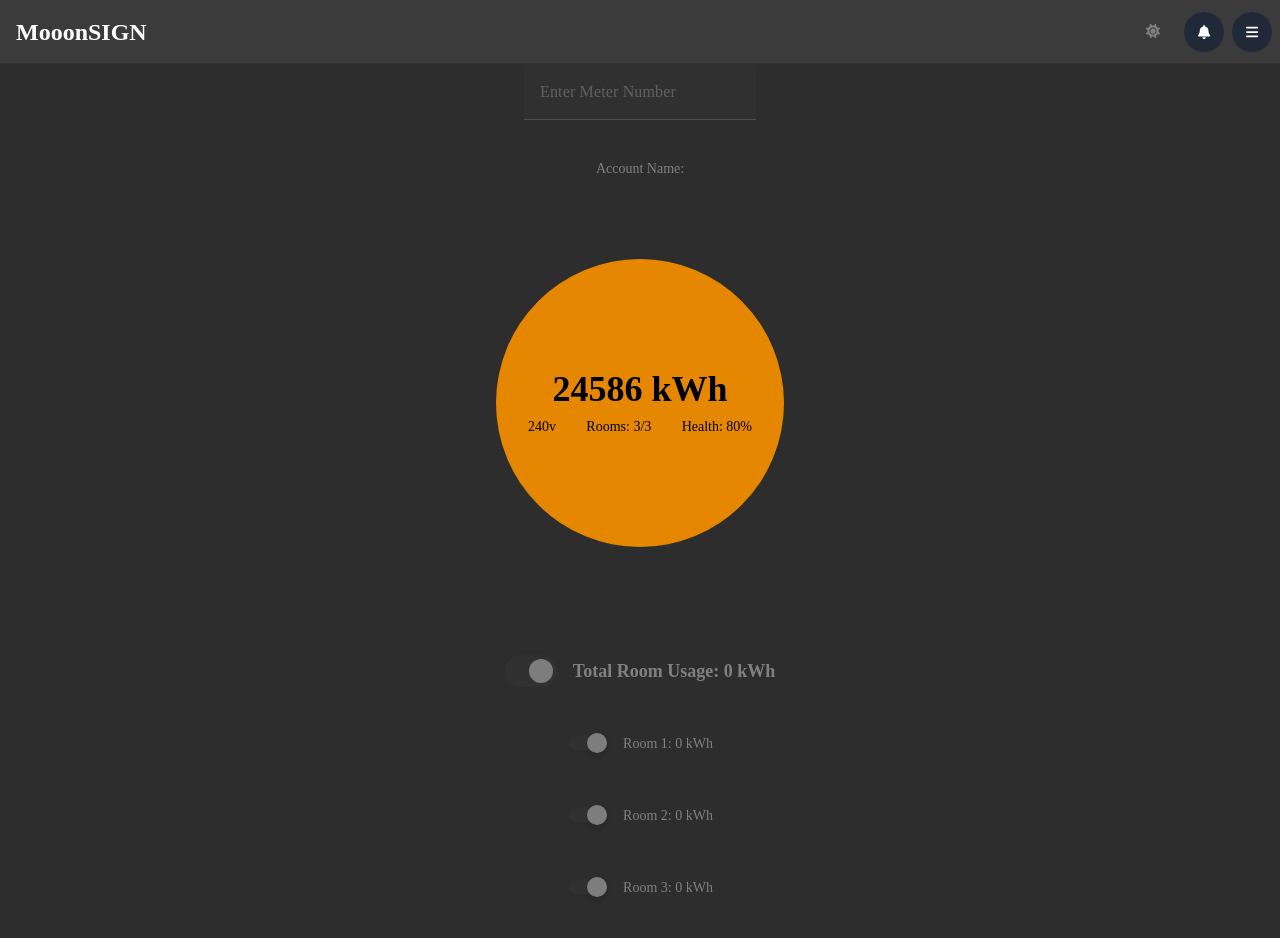
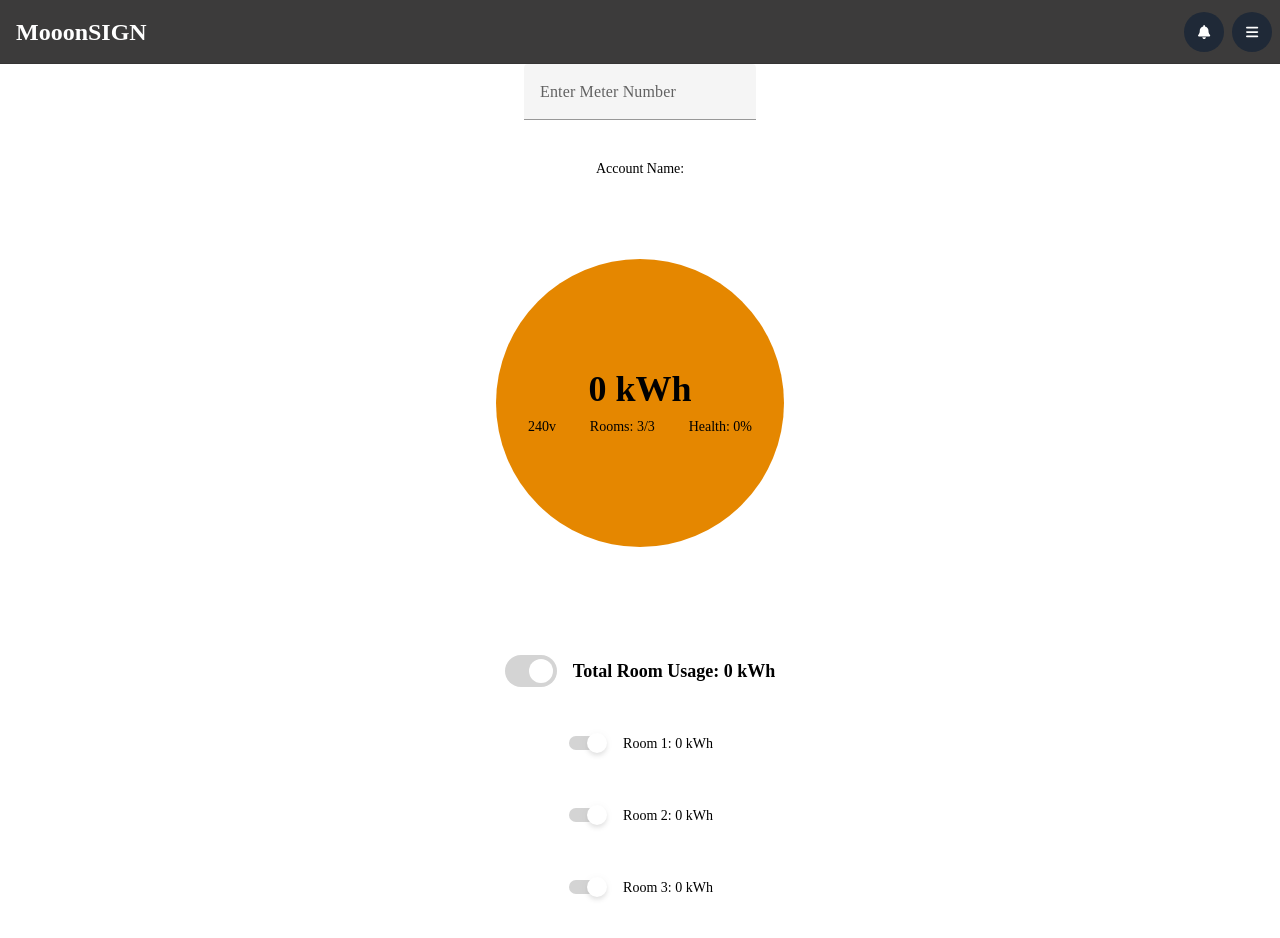
Before and after one commit to Airfesters/vue-cloud, a Vue app: page / in a window 1280 px wide. Shown: the top 938 px of the page. Built offline with nearby package versions, Linux system fonts and the light colour scheme; no server answers; what vue3-touch-events would draw is missing.

Commit message:
remove toggle theme and maindashboard update

```diff
--- a/src/components/Header.vue
+++ b/src/components/Header.vue
@@ -83,7 +83,7 @@ onUnmounted(() => {
 
           <!-- Icons -->
           <div class="flex items-center space-x-2">
-            <ToggleTheme/>
+            <!-- <ToggleTheme/> -->
             <RouterLink to="/">
               <!-- Notification Icon Button -->
               <button
--- a/src/components/MainDashboard.vue
+++ b/src/components/MainDashboard.vue
@@ -4,14 +4,14 @@
       <div
         class="w-72 h-72 rounded-full bg-[#e58700] flex flex-col items-center justify-center overflow-hidden"
       >
-        <!-- <h1 class="text-black text-4xl font-bold">{{ filteredTotalUsage }} kWh</h1> -->
-        <h1 class="text-black text-4xl font-bold">24586 kWh</h1>
+        <h1 class="text-black text-4xl font-bold">{{ filteredTotalUsage }} kWh</h1>
+        <!-- <h1 class="text-black text-4xl font-bold">24586 kWh</h1> -->
         <div class="flex justify-between w-56">
           <p class="text-black text-sm mt-2">240v</p>
           <p class="text-black text-sm mt-2">
             Rooms: {{ liveDataStore.activeRoomsCount }}/{{ liveDataStore.rooms.length }}
           </p>
-          <p class="text-black text-sm mt-2">Health: 80%</p>
+          <p class="text-black text-sm mt-2">Health: 0%</p>
         </div>
     <!--     <div class="mb-4 flex items-center">
           <span class="text-black text-sm font-bold">
```
